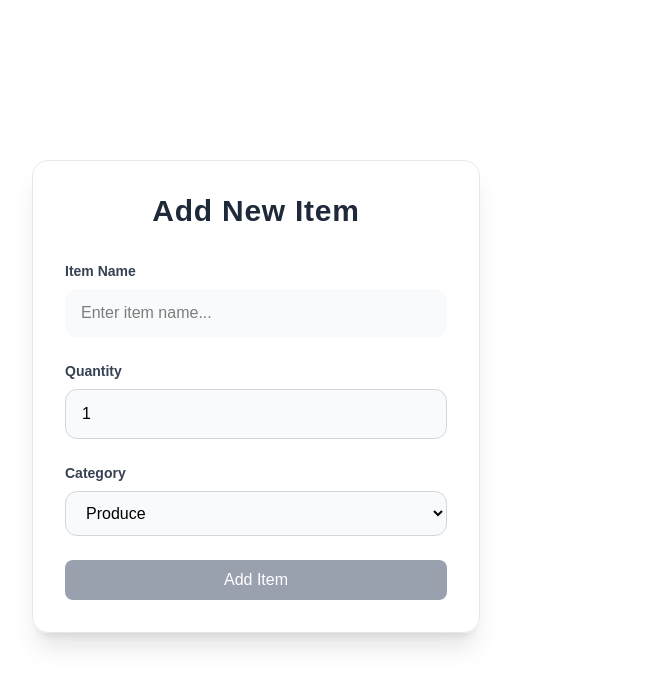
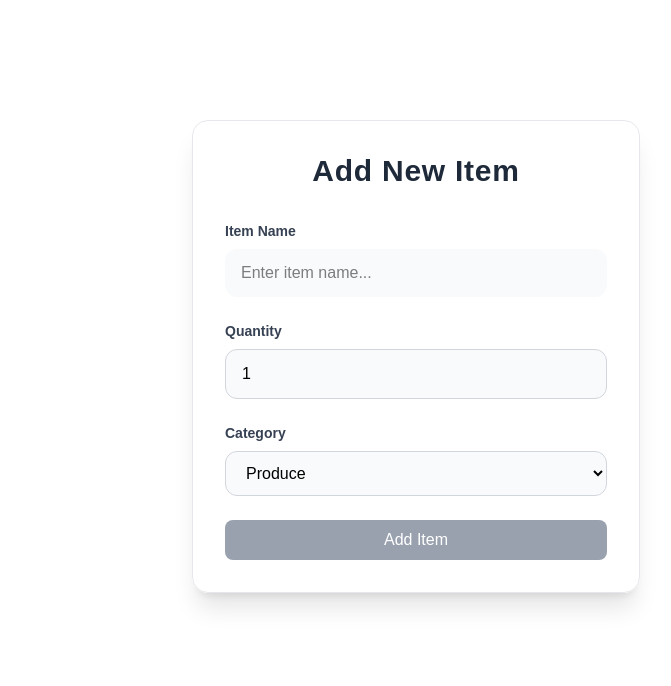
Before and after one commit to Sparshan605/cprg306-assignments, a Next.js app: page /week-4 in a window 1280 px wide. Shown: the top 686 px of the page, without its empty margins (264-935 px from the left). Built offline with nearby package versions, Linux system fonts and the light colour scheme.

Commit message:
fixing styling for week4

```diff
--- a/app/week-4/page.tsx
+++ b/app/week-4/page.tsx
@@ -1,7 +1,7 @@
 import NewItemForm from "./new-item";
 export default function Week4Page() {
   return (
-    <div className="mr-60 mt-40">
+    <div className="ml-20 mt-30">
       <NewItemForm />
     </div>
   );
```
